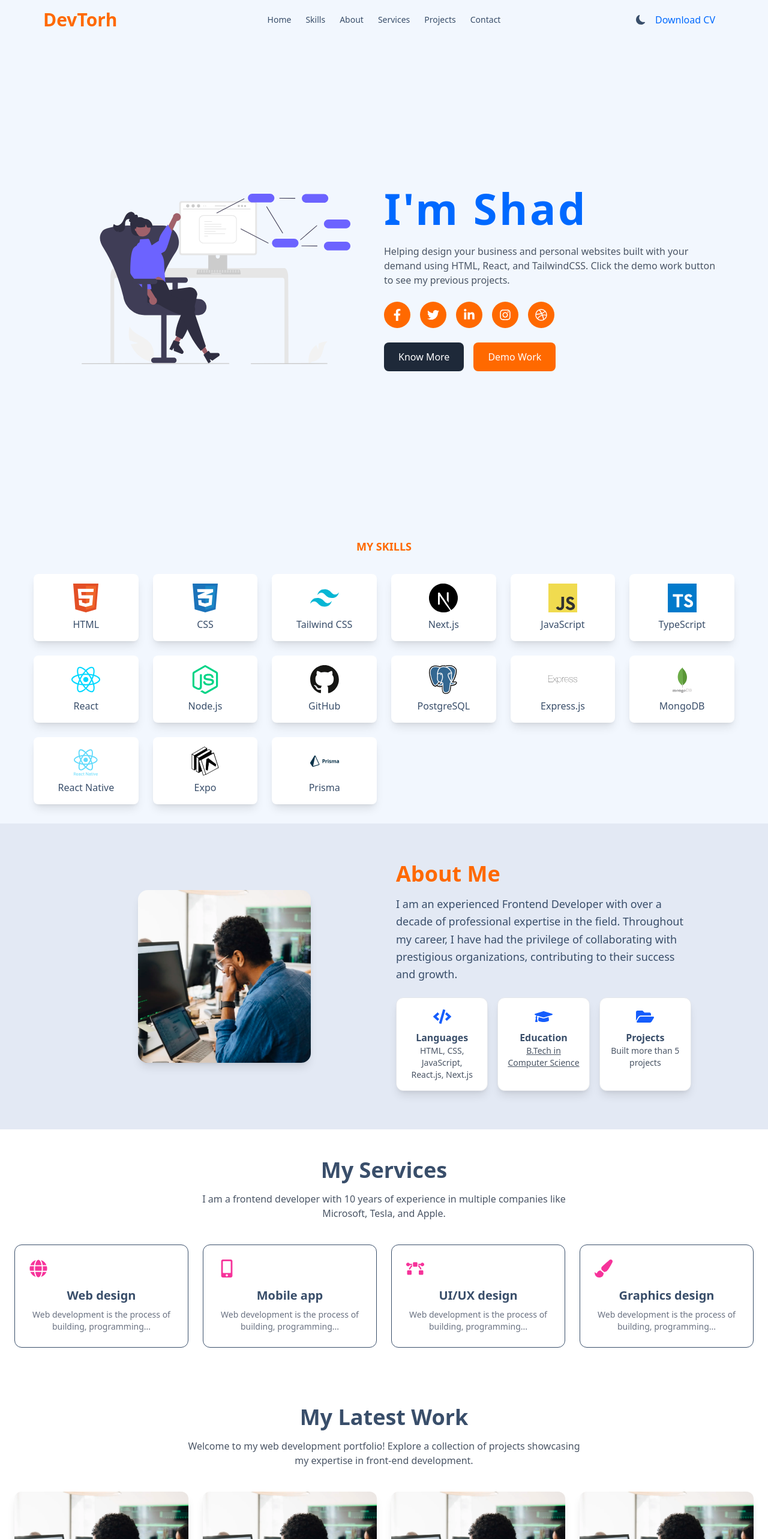
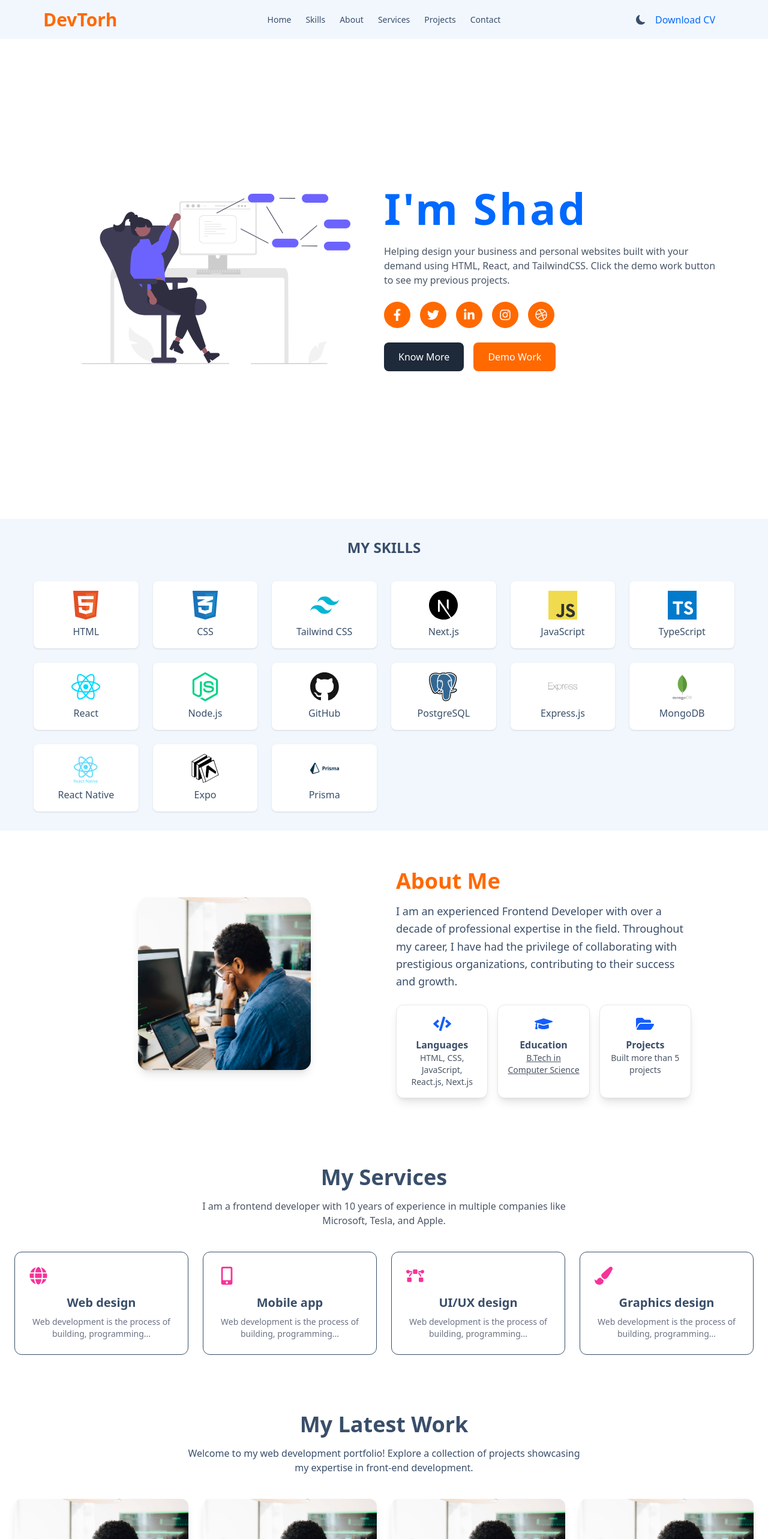
Before and after one commit to shadtorh/portfolio_personal, a React (Vite) app: page / in a window 1280 px wide. Shown: the top 2566 px of the page at 60% size. Built offline with nearby package versions, Linux system fonts and the light colour scheme.

Commit message:
second main

```diff
--- a/src/components/AboutMe.jsx
+++ b/src/components/AboutMe.jsx
@@ -10,7 +10,7 @@ import ProfileImg from "../assets/Person-coding-laptop-computer-desktop-desk-off
 
 const AboutMe = () => {
 	return (
-		<section id="about" className="py-16 px-4 md:px-20 bg-base-300">
+		<section id="about" className="py-16 px-4 md:px-20 bg-base-100">
 			<div className="max-w-5xl mx-auto grid md:grid-cols-2 gap-10 items-center">
 				{/* Left - Profile Image */}
 				<div className="flex justify-center">
--- a/src/components/ContactForm.jsx
+++ b/src/components/ContactForm.jsx
@@ -2,8 +2,8 @@ import React from "react";
 
 const ContactForm = () => {
 	return (
-		<div id="contact" className="bg-base-300 ">
-			<section className="bg-base-300 py-12 px-6 max-w-6xl mx-auto">
+		<div id="contact" className="bg-base-100 ">
+			<section className="bg-base-100 py-12 px-6 max-w-6xl mx-auto">
 				<h2 className="text-4xl font-bold text-center mb-6">Contact Me</h2>
 				<p className="text-gray-600 text-center mb-10">
 					Let's connect! Fill out the form or reach out via phone or email.
--- a/src/components/Footer.jsx
+++ b/src/components/Footer.jsx
@@ -2,7 +2,7 @@ import { FaInstagram, FaXTwitter, FaLinkedin, FaGithub } from "react-icons/fa6";
 
 const Footer = () => {
 	return (
-		<footer className="bg-base-100 py-6 text-gray-500 text-sm">
+		<footer className="bg-base-200 py-6 text-gray-500 text-sm">
 			<div className="container mx-auto flex flex-col md:flex-row justify-between items-center px-6">
 				<p>© 2025 Sohaib. All rights reserved.</p>
 
--- a/src/components/Hero.jsx
+++ b/src/components/Hero.jsx
@@ -13,7 +13,7 @@ const Hero = () => {
 	return (
 		<section
 			id="home"
-			className="h-screen flex flex-col lg:flex-row items-center justify-between px-10 lg:px-20 py-16 bg-base-200"
+			className="h-screen flex flex-col lg:flex-row items-center justify-between px-10 lg:px-20 py-16 bg-base-400"
 		>
 			{/* Left Side: Image (Hidden on small screens) */}
 			<div className="hidden lg:block w-1/2">
--- a/src/components/Projects.jsx
+++ b/src/components/Projects.jsx
@@ -6,7 +6,7 @@ const Projects = () => {
 	return (
 		<section id="projects" className="py-12 px-6 text-center">
 			<h2 className="text-4xl font-bold mb-4">My Latest Work</h2>
-			<p className="text-gray-600 max-w-2xl mx-auto">
+			<p className="max-w-2xl mx-auto">
 				Welcome to my web development portfolio! Explore a collection of
 				projects showcasing my expertise in front-end development.
 			</p>
--- a/src/components/Skills.jsx
+++ b/src/components/Skills.jsx
@@ -38,17 +38,17 @@ const Skills = () => {
 	return (
 		<section id="skills" className="py-12 bg-base-200 mx-auto md:p-8">
 			<div className="text-center">
-				<h3 className="text-lg font-semibold text-orange-500">MY SKILLS</h3>
+				<h3 className="text-2xl font-semibold ">MY SKILLS</h3>
 				{/* <h2 className="text-2xl font-bold text-gray-800">
 					Expert in this technical <br /> web software
 				</h2> */}
 			</div>
 
-			<div className="mt-8 grid grid-cols-2 sm:grid-cols-3 md:grid-cols-4 lg:grid-cols-6 gap-6 px-6 hover:cursor-pointer">
+			<div className="mt-10 grid grid-cols-2 sm:grid-cols-3 md:grid-cols-4 lg:grid-cols-6 gap-6 px-6 hover:cursor-pointer">
 				{skills.map((skill, index) => (
 					<div
 						key={index}
-						className="flex flex-col items-center p-4 bg-base-100 shadow-lg rounded-lg hover:scale-105 transition transform duration-300 "
+						className="flex flex-col items-center p-4 bg-base-100 shadow-sm rounded-lg hover:scale-105 transition transform duration-300 "
 					>
 						<img src={skill.icon} alt={skill.name} className="w-12 h-12" />
 						<p className="mt-2 font-medium">{skill.name}</p>
```
